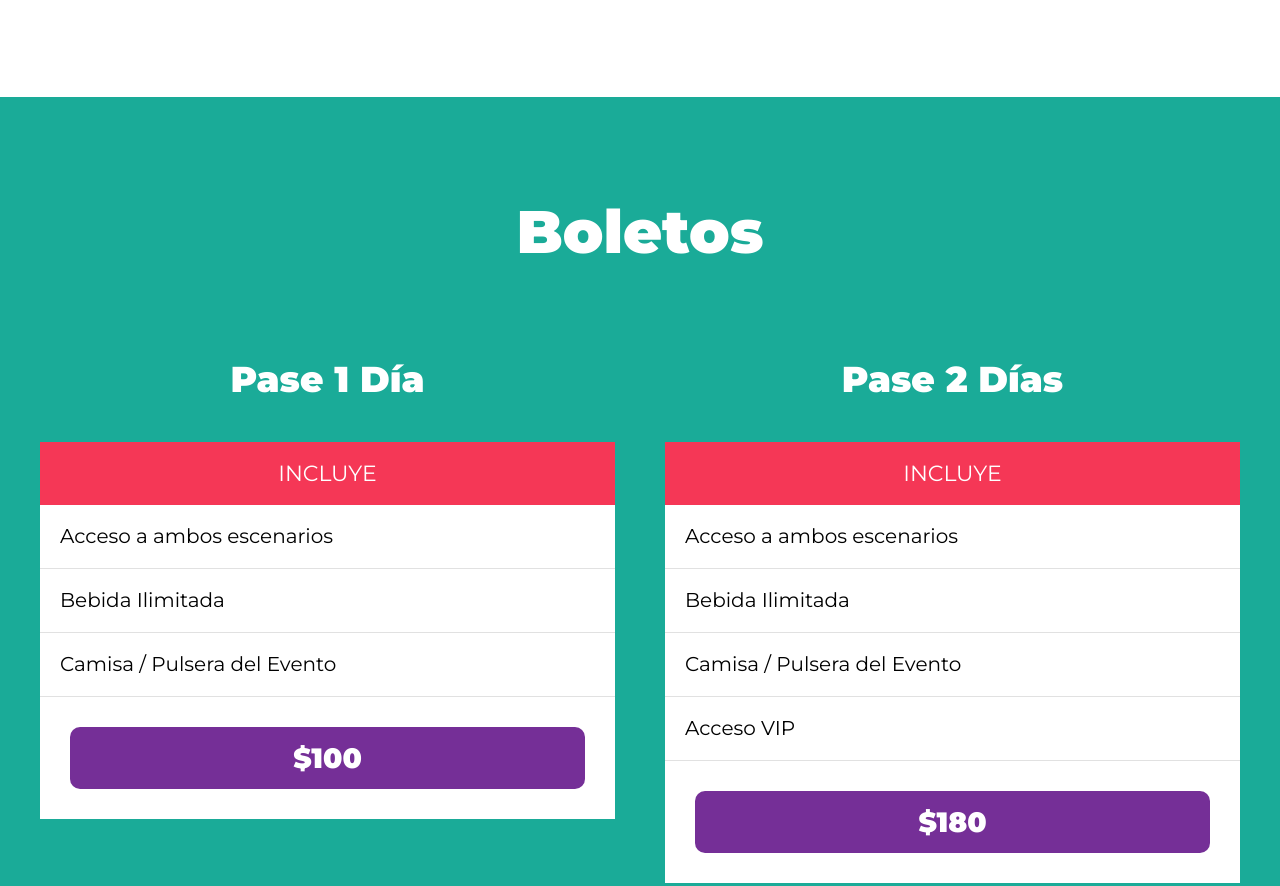
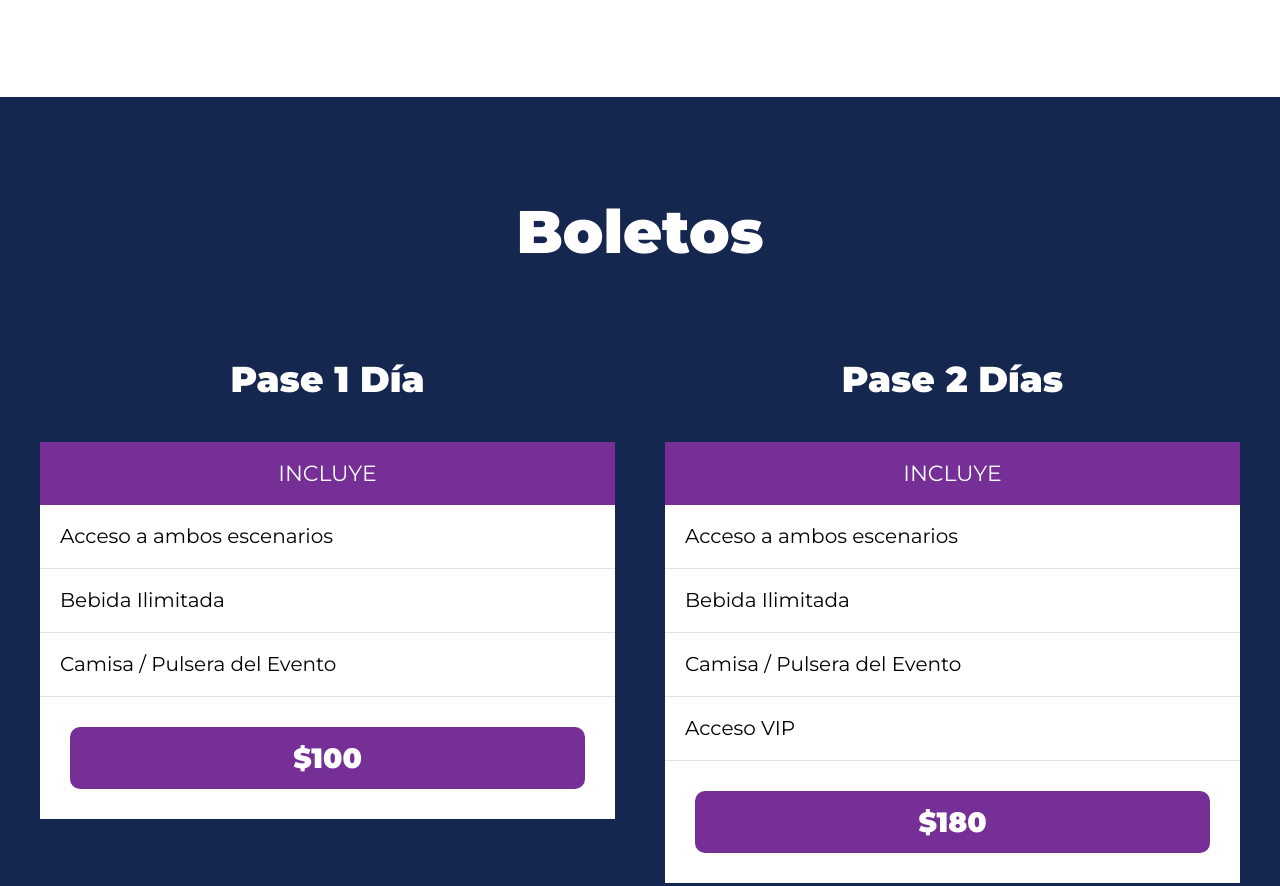
Before and after one commit to andresmdevco/music-festival, a website: page index.html in a window 1280 px wide. Shown: the part 4016-4902 px from the top of the page. Drawn offline with Linux system fonts and the light colour scheme.

Commit message:
style: update boletos color palette

```diff
--- a/src/scss/layout/_boletos.scss
+++ b/src/scss/layout/_boletos.scss
@@ -3,7 +3,7 @@
 @use 'sass:color';
 
 .contenedor-boletos {
-    background-color: v.$verde;
+    background-color: v.$azul;
     h3 {
         color: v.$blanco;
     }
@@ -39,7 +39,7 @@
         }
     }
     &-header {
-        background-color: v.$rosa;
+        background-color: v.$morado;
         p {
             text-transform: uppercase;
             font-size: 2.2rem;
```
Also changed, not shown: build/css/app.css, 1 other file.
